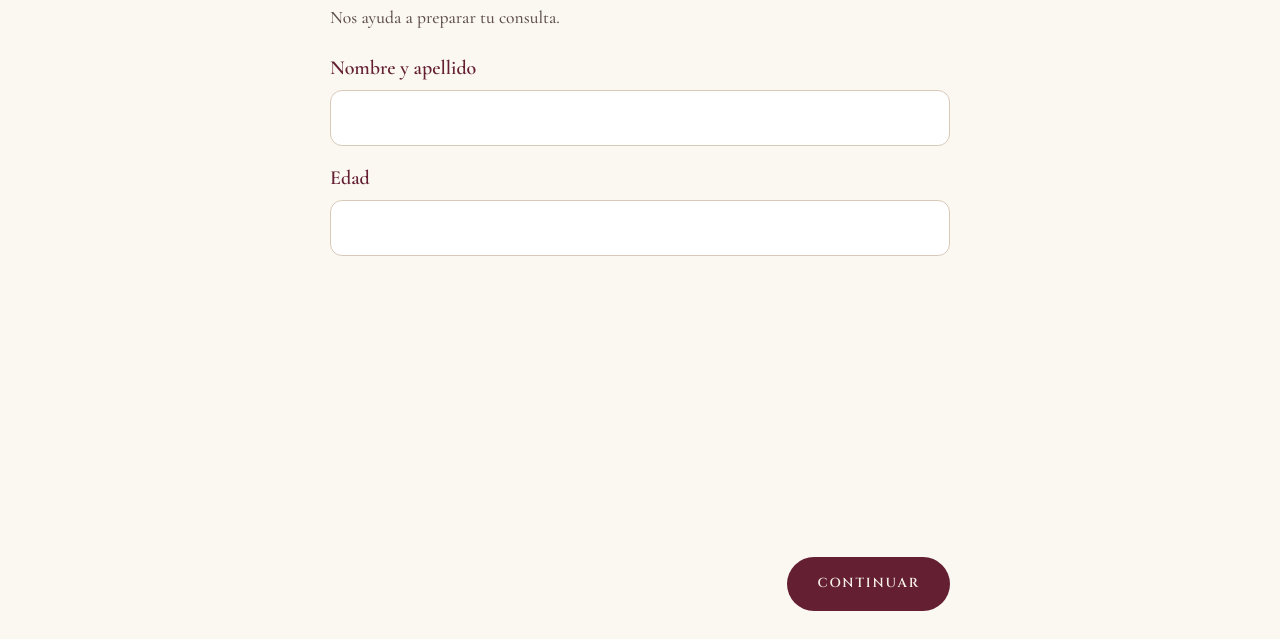
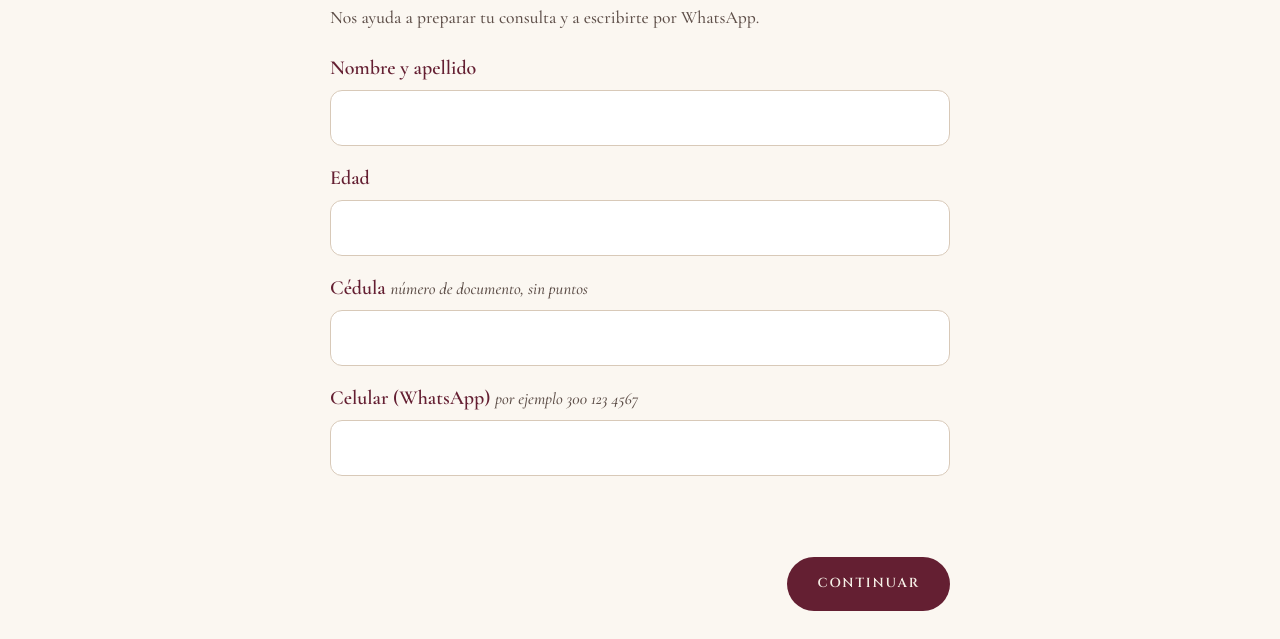
Before and after one commit to dasepulveda20/tacto-encuesta, a plain HTML site: page index.html in a window 1280 px wide. Both pictures are taken after a click on the button "EMPEZAR". Shown: the part 161-800 px from the top of the page. Drawn offline with nearby package versions, Linux system fonts and the light colour scheme; a web font is replaced by a local one.

Commit message:
Pide cédula y celular en la encuesta
Se agregan al primer paso, con validación: la cédula sin puntos y el celular
de 10 dígitos (o internacional con +). Sirven para la trazabilidad y la base
de posibles clientes.

Co-Authored-By: Claude Opus 5.5 <noreply@anthropic.com>

```diff
--- a/index.html
+++ b/index.html
@@ -393,10 +393,12 @@
   var PASOS = [
     {
       tipo: 'datos', titulo: 'Primero, ¿con quién hablamos?', etiqueta: 'Antes de empezar',
-      ayuda: 'Nos ayuda a preparar tu consulta.',
+      ayuda: 'Nos ayuda a preparar tu consulta y a escribirte por WhatsApp.',
       campos: [
         { id: 'nombre', entrada: '1073520801', label: 'Nombre y apellido', autocomplete: 'name', requerido: 'Cuéntanos tu nombre para continuar.' },
-        { id: 'edad', entrada: '686223026', label: 'Edad', numero: true, entero: true, min: 1, max: 120, requerido: 'Escribe tu edad en números.', invalido: 'Escribe tu edad en números.' }
+        { id: 'edad', entrada: '686223026', label: 'Edad', numero: true, entero: true, min: 1, max: 120, requerido: 'Escribe tu edad en números.', invalido: 'Escribe tu edad en números.' },
+        { id: 'cedula', entrada: '1930191898', label: 'Cédula', sufijo: 'número de documento, sin puntos', modo: 'numeric', limpiar: true, patron: /^[0-9A-Za-z]{5,15}$/, requerido: 'Escribe tu número de cédula para continuar.', invalido: 'Revisa tu cédula: escríbela sin puntos ni espacios.' },
+        { id: 'celular', entrada: '634748810', label: 'Celular (WhatsApp)', sufijo: 'por ejemplo 300 123 4567', modo: 'tel', autocomplete: 'tel', limpiar: true, celular: true, patron: /^(3[0-9]{9}|\+[0-9]{8,15})$/, requerido: 'Escribe tu celular para continuar.', invalido: 'Escribe tu celular de 10 dígitos, por ejemplo 3001234567.' }
       ]
     },
     {
@@ -496,7 +498,7 @@
     if (p.tipo === 'datos') {
       html += '<p class="ayuda">' + esc(p.ayuda) + '</p>';
       p.campos.forEach(function (c) {
-        var modo = c.decimal ? 'decimal' : (c.numero ? 'numeric' : '');
+        var modo = c.modo || (c.decimal ? 'decimal' : (c.numero ? 'numeric' : ''));
         html += '<label class="campo">' + esc(c.label) + (c.sufijo ? ' <small>' + esc(c.sufijo) + '</small>' : '') +
           '<input id="' + c.id + '" type="text"' + (modo ? ' inputmode="' + modo + '"' : '') +
           (c.autocomplete ? ' autocomplete="' + c.autocomplete + '"' : '') +
@@ -558,11 +560,16 @@
       for (var i = 0; i < p.campos.length; i++) {
         var c = p.campos[i];
         var v = el(c.id).value.trim();
+        if (c.limpiar) {
+          v = v.replace(/[\s.\-()]/g, '');
+          if (c.celular) v = v.replace(/^\+?57(3[0-9]{9})$/, '$1');
+        }
         respuestas[c.id] = v;
         if (!v) {
           if (c.requerido) return { mensaje: c.requerido, foco: c.id };
           continue;
         }
+        if (c.patron && !c.patron.test(v)) return { mensaje: c.invalido, foco: c.id };
         if (c.numero) {
           var n = Number(v.replace(',', '.'));
           if (!isFinite(n) || (c.entero && !Number.isInteger(n)) || n < c.min || n > c.max) return { mensaje: c.invalido, foco: c.id };
```
